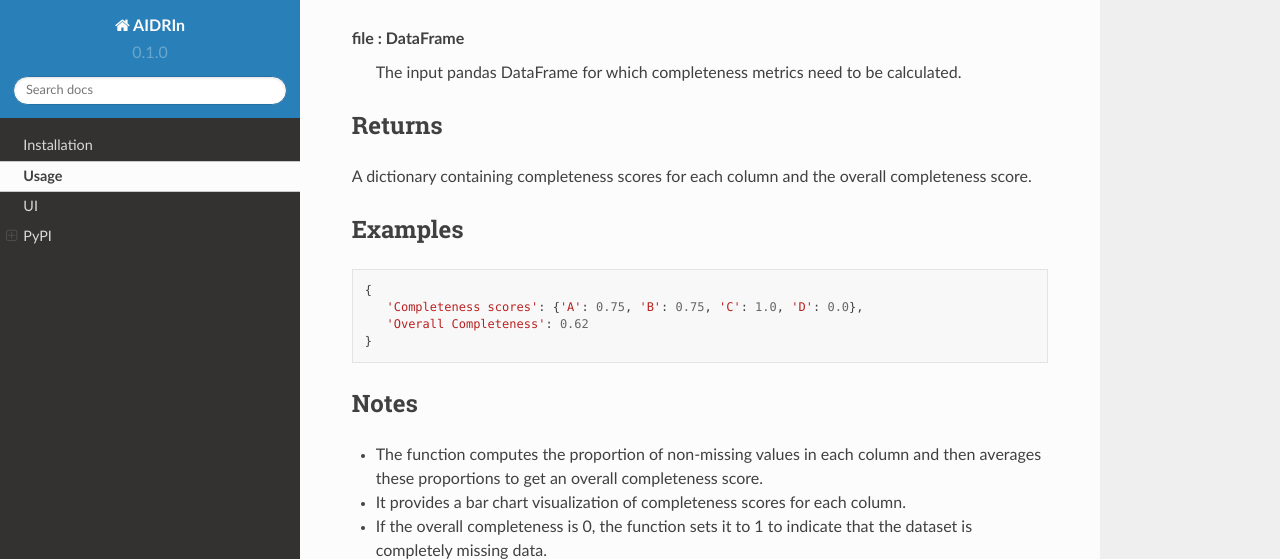
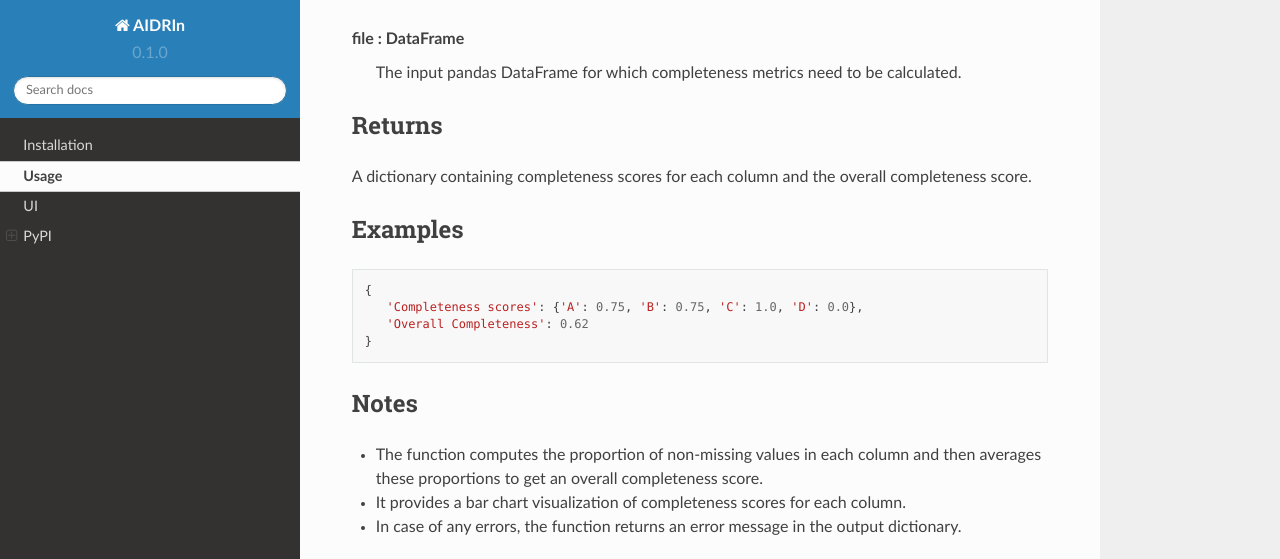
Before and after one commit to kaveenh/aidrin, a Sphinx documentation site: the page built from docs/source/usage.rst, in a window 1280 px wide and 900 px high, scrolled down 659 px, cut to the strip 0-559 px from the top of the window. Built offline with Sphinx 7.4.7 and the Read the Docs theme 2.0.0, drawn with Linux system fonts in a browser that asks for light colours.

Commit message:
Update usage.rst

```diff
--- a/docs/source/usage.rst
+++ b/docs/source/usage.rst
@@ -53,7 +53,6 @@ Notes
 
 - The function computes the proportion of non-missing values in each column and then averages these proportions to get an overall completeness score.
 - It provides a bar chart visualization of completeness scores for each column.
-- If the overall completeness is 0, the function sets it to 1 to indicate that the dataset is completely missing data.
 - In case of any errors, the function returns an error message in the output dictionary.
 
 
```
